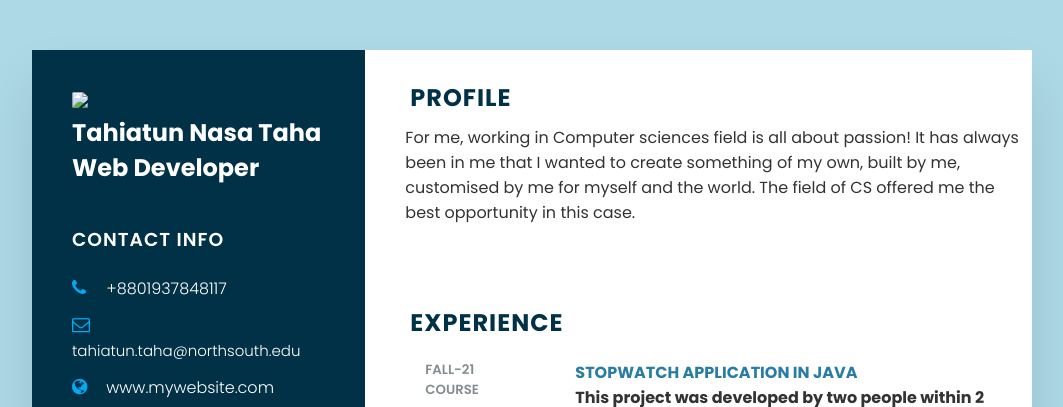
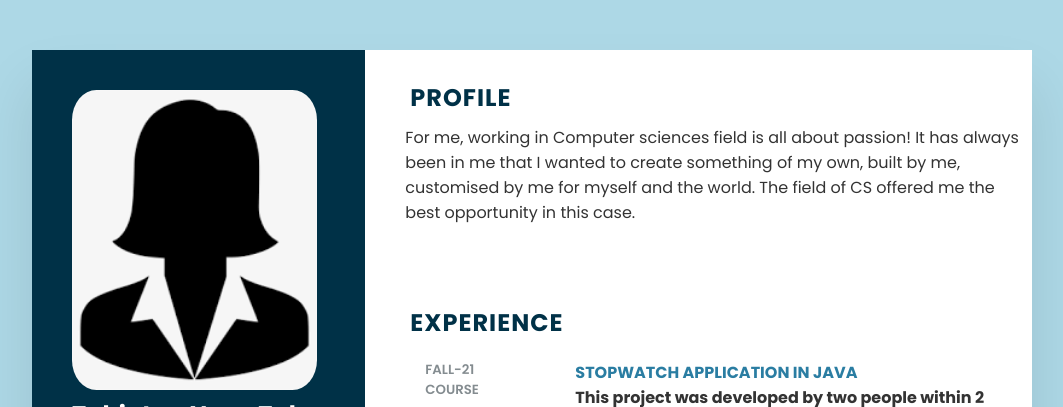
Before and after one commit to tahiatunnasataha/CSE311_CV, a plain HTML site: page index.html in a window 1280 px wide. Shown: the top 407 px of the page, without its empty margins (108-1171 px from the left). Drawn offline with Linux system fonts and the light colour scheme.

Commit message:
Update index.html

```diff
--- a/index.html
+++ b/index.html
@@ -15,7 +15,7 @@
         <div class="left_side">
             <div class="profileText">
                 <div class="imgBx">
-                    <img src="images/img.png">
+                    <img src="img.png">
                 </div>
                 <h2 class="white">Tahiatun Nasa Taha<br><span>Web Developer</span></h2>
             </div>
```
